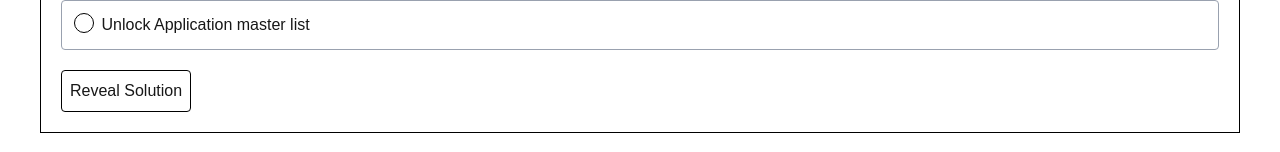
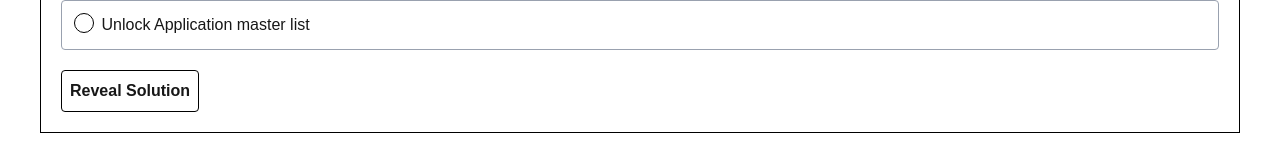
Before and after one commit to brunoCabralSilva/csa, a Next.js app: page / in a window 1280 px wide. Shown: the part 379-531 px from the top of the page. Built offline with nearby package versions, Linux system fonts and the light colour scheme.

Commit message:
Mudanças no modo dark

```diff
--- a/src/app/question.tsx
+++ b/src/app/question.tsx
@@ -35,7 +35,7 @@ export default function Question(props: { question: IQuestion }) {
   }
 
   return(
-    <div className="my-5 border-black border p-3 sm:p-5">
+    <div className="my-5 border-black dark:border-white border p-3 sm:p-5">
       <p className="font-bold mb-5">{ question.text }</p>
       <ul className="flex flex-col gap-2">
         {
@@ -43,9 +43,9 @@ export default function Question(props: { question: IQuestion }) {
             <li
               key={ index }
               onClick={ () => updateOption(option) }
-              className={ `cursor-pointer p-3 rounded flex gap-2 items-start ${ alternative.find((op: string) => op === option) ? 'border border-black shadow-lg': 'border-gray-400 border' } ${showResponse && corrects.find((alt: string) => alt === option) ? 'bg-green-200': ''} ${showResponse && errors.find((alt: string) => alt === option) ? 'bg-red-200': '' } ${showResponse && question.correctAnswer.find((alt: string) => alt === option) ? 'bg-green-200': '' }` }
+              className={ `dark:border-white cursor-pointer p-3 rounded flex gap-2 items-start ${ alternative.find((op: string) => op === option) ? 'border border-black shadow-lg': 'border-gray-400 border' } ${showResponse && corrects.find((alt: string) => alt === option) ? 'bg-green-200 dark:bg-green-900': ''} ${showResponse && errors.find((alt: string) => alt === option) ? 'bg-red-200 dark:bg-red-900': '' } ${showResponse && question.correctAnswer.find((alt: string) => alt === option) ? 'bg-green-200 dark:bg-green-900': '' }` }
             >
-              <div className={`w-5 h-5 flex items-center justify-center border border-black ${question.correctAnswer.length === 1 ? 'rounded-full' : ''}`}>
+              <div className={`w-5 h-5 flex items-center justify-center border border-black dark:bg-white  ${question.correctAnswer.length === 1 ? 'rounded-full' : ''}`}>
                 {
                   question.correctAnswer.length > 1
                   ? <div className={`w-3 h-3 ${alternative.find((op: string) => op === option) ? 'bg-black': '' }`} />
@@ -62,7 +62,7 @@ export default function Question(props: { question: IQuestion }) {
         <button
           type="button"
           onClick={ revealSolution }
-          className="mt-5 border border-black p-2 rounded cursor-pointer"
+          className="mt-5 border dark:border-white dark:bg-white dark:text-black border-black p-2 rounded cursor-pointer font-bold"
         >
           { !showResponse ? 'Reveal Solution': 'Hide Solution' }
         </button>
```
